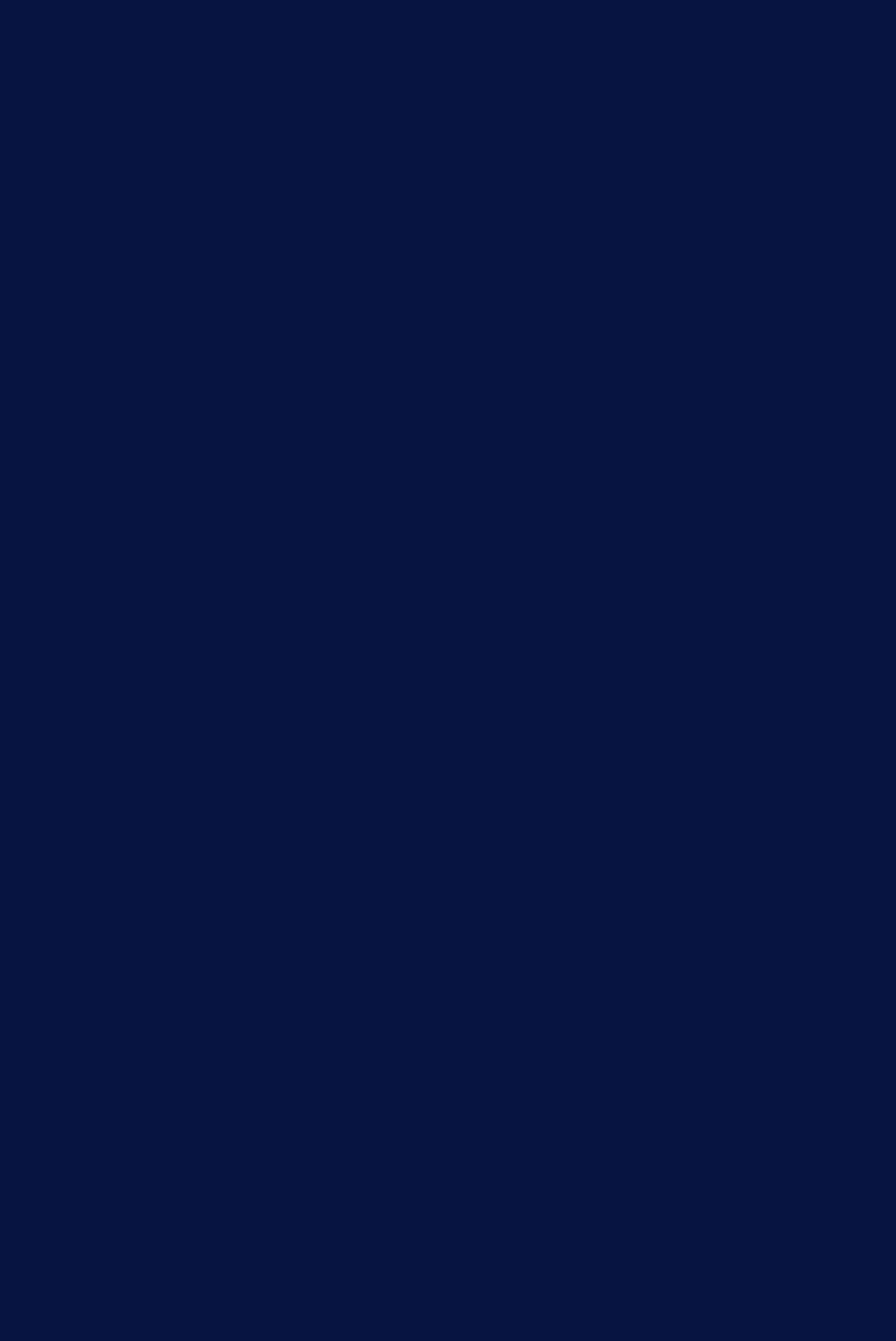
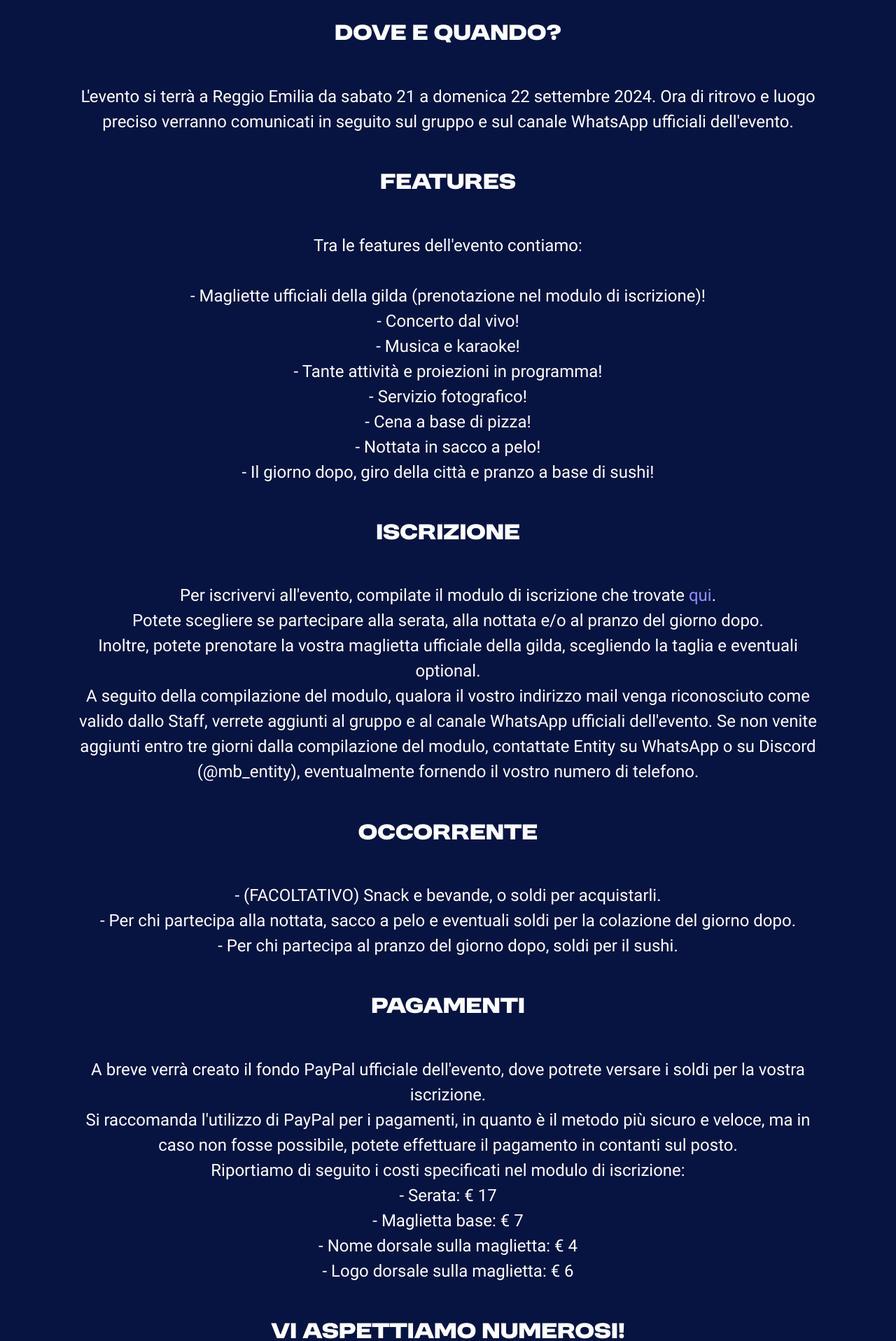
Before and after one commit to dariobizzarri02/masterbase_website, a Next.js app: page /versary in a window 1280 px wide. Shown: the part 880-2797 px from the top of the page at 70% size. Before the commit the page ends 938 px from the top, so only its background shows below. Built offline with nearby package versions, Linux system fonts and the light colour scheme.

Commit message:
fixed texts and font size

```diff
--- a/app/versary/page.tsx
+++ b/app/versary/page.tsx
@@ -17,9 +17,75 @@ export default function Overview() {
         <NavBar links={links}/>
         <h1 className="title">VERSARY 2024</h1>
         <h2>Festeggiando 7 anni di MasterBase</h2>
+        <div className="textspace"/>
         <p className="walloftextv">
-            La MasterBase compie 7 anni! L&apos;appuntamento è sempre al solito posto, dal 21 al 22 settembre 2024. Per maggiori informazioni, contattateci su Instagram.
+            La MasterBase compie 7 anni!
+            <br/>
+            E per il terzo anno di fila, siamo lieti di presentarvi il Versary, la festa ufficiale della gilda.
         </p>
+        <h2>Dove e quando?</h2>
+        <p className="walloftextv">
+            L'evento si terrà a Reggio Emilia da sabato 21 a domenica 22 settembre 2024.
+            Ora di ritrovo e luogo preciso verranno comunicati in seguito sul gruppo e sul canale WhatsApp ufficiali dell'evento.
+        </p>
+        <h2>Features</h2>
+        <p className="walloftextv">
+            Tra le features dell'evento contiamo:
+            <br/>
+            <br/>
+            - Magliette ufficiali della gilda (prenotazione nel modulo di iscrizione)!
+            <br/>
+            - Concerto dal vivo!
+            <br/>
+            - Musica e karaoke!
+            <br/>
+            - Tante attività e proiezioni in programma!
+            <br/>
+            - Servizio fotografico!
+            <br/>
+            - Cena a base di pizza!
+            <br/>
+            - Nottata in sacco a pelo!
+            <br/>
+            - Il giorno dopo, giro della città e pranzo a base di sushi!
+        </p>
+        <h2>Iscrizione</h2>
+        <p className="walloftextv">
+            Per iscrivervi all'evento, compilate il modulo di iscrizione che trovate <a className="inline" href="/versary/subscribe">qui</a>.
+            <br/>
+            Potete scegliere se partecipare alla serata, alla nottata e/o al pranzo del giorno dopo.
+            <br/>
+            Inoltre, potete prenotare la vostra maglietta ufficiale della gilda, scegliendo la taglia e eventuali optional.
+            <br/>
+            A seguito della compilazione del modulo, qualora il vostro indirizzo mail venga riconosciuto come valido dallo Staff, verrete aggiunti al gruppo e al canale WhatsApp ufficiali dell'evento.
+            Se non venite aggiunti entro tre giorni dalla compilazione del modulo, contattate Entity su WhatsApp o su Discord (@mb_entity), eventualmente fornendo il vostro numero di telefono.
+        </p>
+        <h2>Occorrente</h2>
+        <p className="walloftextv">
+            - (FACOLTATIVO) Snack e bevande, o soldi per acquistarli.
+            <br/>
+            - Per chi partecipa alla nottata, sacco a pelo e eventuali soldi per la colazione del giorno dopo.
+            <br/>
+            - Per chi partecipa al pranzo del giorno dopo, soldi per il sushi.
+        </p>
+        <h2>Pagamenti</h2>
+        <p className="walloftextv">
+            A breve verrà creato il fondo PayPal ufficiale dell'evento, dove potrete versare i soldi per la vostra iscrizione.
+            <br/>
+            Si raccomanda l'utilizzo di PayPal per i pagamenti, in quanto è il metodo più sicuro e veloce, ma in caso non fosse possibile, potete effettuare il pagamento in contanti sul posto.
+            <br/>
+            Riportiamo di seguito i costi specificati nel modulo di iscrizione:
+            <br/>
+            - Serata: € 17
+            <br/>
+            - Maglietta base: € 7
+            <br/>
+            - Nome dorsale sulla maglietta: € 4
+            <br/>
+            - Logo dorsale sulla maglietta: € 6
+        </p>
+        <h2>Vi aspettiamo numerosi!</h2>
+        <div className="pagefoot"/>
     </>);
 
 }
--- a/public/globals.css
+++ b/public/globals.css
@@ -55,6 +55,10 @@ body {
     color: white;
 }
 
+.inline {
+    color: rgb(149, 142, 255);
+}
+
 .homebutton {
     position: relative;
     left: 50%;
@@ -104,16 +108,24 @@ body {
     text-align: justify;
 }
 
+.textspace {
+    margin-top: 35vw;
+}
+
 .walloftextv {
-    margin-top: 35vw;
     font-family: 'Roboto';
     font-weight: normal;
     font-style: normal;
-    font-size: 2vh;
+    font-size: 3vh;
+    padding-top: 4vw;
     padding-left: 8vw;
     padding-right: 8vw;
+    padding-bottom: 4vw;
+    text-align: center;
+}
+
+.pagefoot {
     padding-bottom: 12vw;
-    text-align: justify;
 }
 
 .bg {
```
